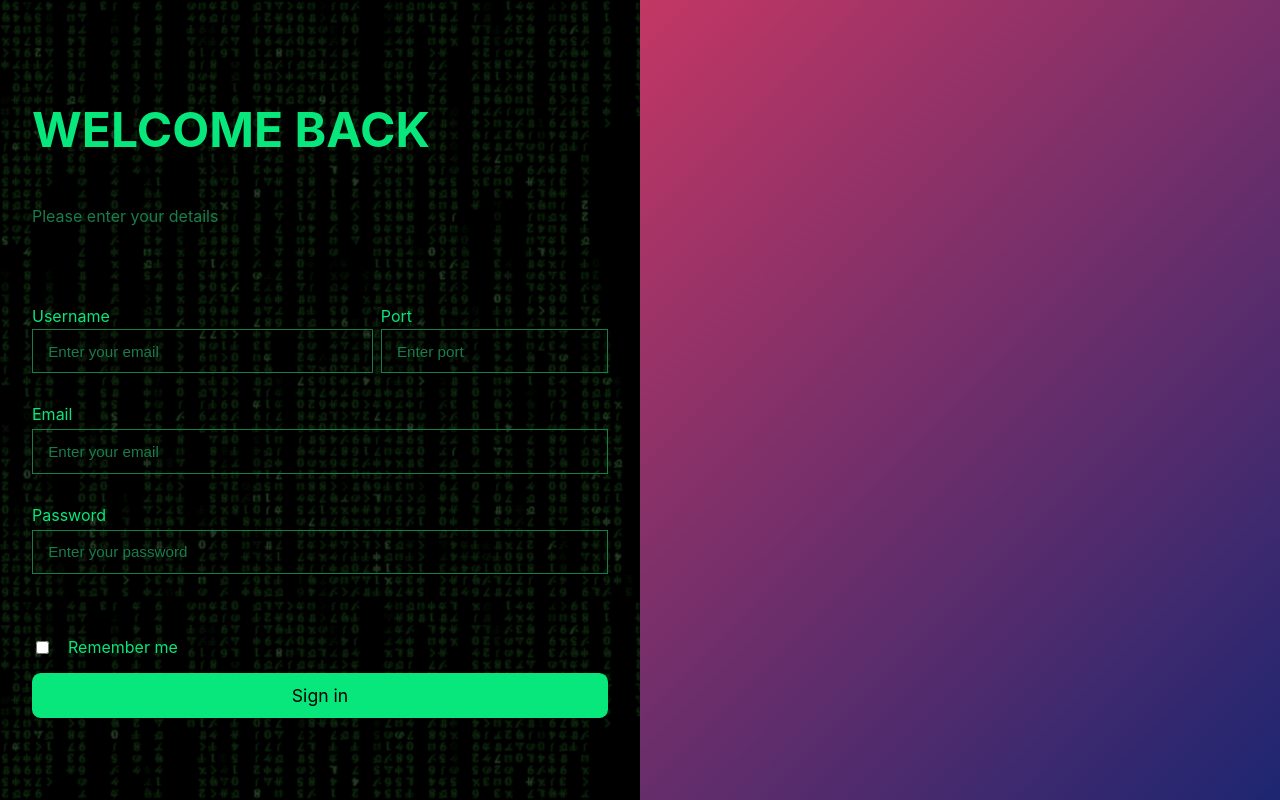
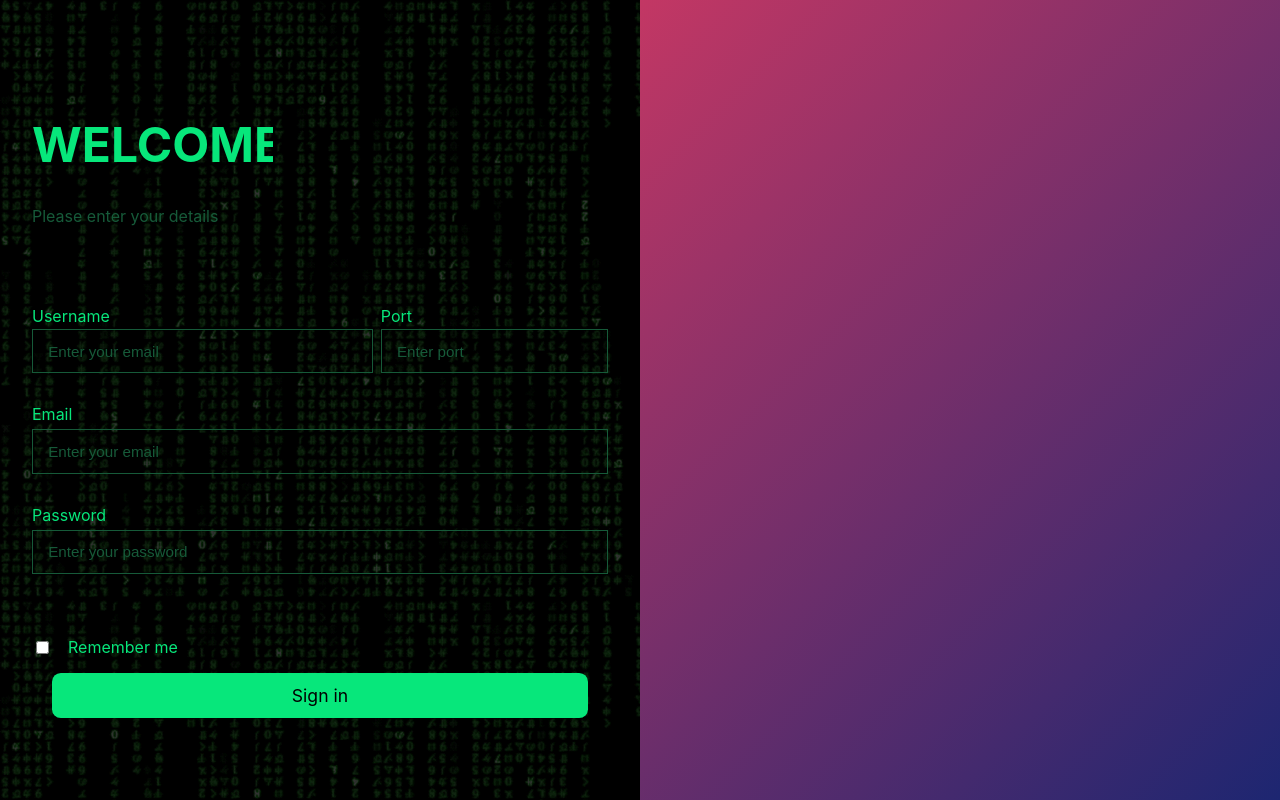
Before and after one commit to Hycient195/IP-console, a React (Create React App) app: page / in a window 1280 px wide. Built offline with nearby package versions, Linux system fonts and the light colour scheme.

Commit message:
Added typing animation

```diff
--- a/src/index.css
+++ b/src/index.css
@@ -38,7 +38,7 @@ a{
   --outline: rgba(0, 0, 0, 0.25);
   --pink-red: #EA454C;
   --light-green: #07E77B;
-  --green: #197c4c;
+  --green: #165a39;
   --light-black: rgba(0,0,0, 0.9);
   --black: rgba(0,0,0, 0.03);
 }
--- a/src/pages/Login/Login.css
+++ b/src/pages/Login/Login.css
@@ -39,6 +39,7 @@ input[type="text"]:hover, input[type="password"]:hover, input[type="number"]:hov
   margin-bottom: var(--base-margin);
   font-size: 0.95em;
   background-color: var(--black);
+  color: var(--light-green)
 }
 
 .text-input::placeholder{
@@ -126,7 +127,7 @@ input[type="text"]:hover, input[type="password"]:hover, input[type="number"]:hov
   }
 }
 
-@keyframes bounce-horizontal {
+/* @keyframes bounce-horizontal {
   0%{
     width: 80%;
   }
@@ -151,7 +152,25 @@ input[type="text"]:hover, input[type="password"]:hover, input[type="number"]:hov
   15%{
     width: 100%;
   }
+} */
+
+@keyframes bounce-horizontal  {
+  50%{
+    width: 93%;
+  }
 }
+
+@keyframes typing {
+  from { width: 0 }
+  to { width: 100% }
+}
+
+/* The typewriter cursor effect */
+@keyframes blink-caret {
+  from, to { border-color: transparent }
+  50% { border-color: orange; }
+}
+
 
 
 /*===================*/
@@ -188,7 +207,15 @@ div.page_left > div.page_left_content{
 
 div.page_left_content > h1{
   font-size: 3em;
-  animation: boounce-heading 10s ease-out infinite;
+  /* animation: boounce-heading 10s ease-out infinite; */
+  overflow: hidden; /* Ensures the content is not revealed until the animation */
+  border-right: .1em solid orange; /* The typwriter cursor */
+  white-space: nowrap; /* Keeps the content on a single line */
+  max-width: max-content !important;
+  /* margin: 0 auto; Gives that scrolling effect as the typing happens */
+  animation:
+    typing 3.8s steps(40, end) infinite,
+    blink-caret .75s step-end infinite;
 }
 
 div.page_left_content > p.subtitle{
@@ -238,7 +265,8 @@ form > div.buttons_container > a{
   text-decoration: none;
   text-align: center;
   margin: 0 auto;
-  animation: bounce-horizontal 10s ease-in-out infinite
+  /* animation: bounce-horizontal 10s ease-in-out infinite */
+  animation:  bounce-horizontal 1s ease-in-out infinite;
 }
 
 /* form > div.buttons_container > a:hover{
```
